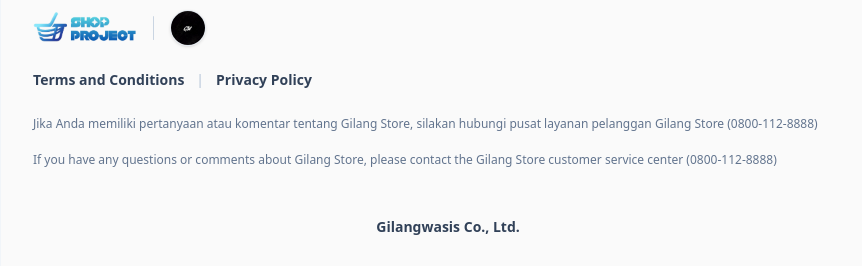
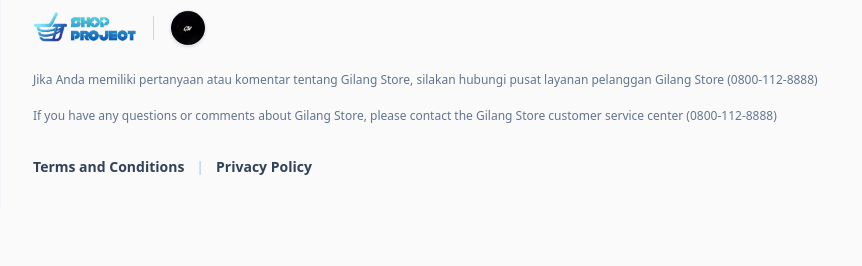
Before and after one commit to langss1/shop-gw, a Next.js app: page / in a window 1280 px wide. Shown: the part 996-1262 px from the top of the page, without its empty margins (192-1054 px from the left). After the commit the page ends 1205 px from the top, so only its background shows below. Built offline with nearby package versions, Linux system fonts and the light colour scheme.

Commit message:
style: move policy links to bottom and remove copyright text

```diff
--- a/src/components/Footer.tsx
+++ b/src/components/Footer.tsx
@@ -7,13 +7,6 @@
         <img src="/logo1.png" alt="Gilang Store Logo" className="h-8 object-contain" />
         <div className="w-[1px] h-6 bg-slate-300 rounded-full"></div>
         <img src="/logo.jpeg" alt="Logo" className="h-9 w-9 rounded-full object-cover border border-slate-200 shadow-sm" />
-      </div>
-
-      {/* Links */}
-      <div className="flex items-center gap-3 mb-6 text-sm font-semibold text-slate-700">
-        <a href="#" className="hover:text-blue-600 transition-colors">Terms and Conditions</a>
-        <span className="text-slate-300">|</span>
-        <a href="#" className="hover:text-blue-600 transition-colors">Privacy Policy</a>
       </div>
 
       {/* Text Info */}
@@ -26,9 +19,11 @@
         </p>
       </div>
 
-      {/* Copyright */}
-      <div className="w-full text-center mt-auto font-bold text-slate-700 text-xs md:text-sm pt-4">
-        Gilangwasis Co., Ltd.
+      {/* Links */}
+      <div className="flex items-center gap-3 mt-auto text-sm font-semibold text-slate-700">
+        <a href="#" className="hover:text-blue-600 transition-colors">Terms and Conditions</a>
+        <span className="text-slate-300">|</span>
+        <a href="#" className="hover:text-blue-600 transition-colors">Privacy Policy</a>
       </div>
     </footer>
   );
```
